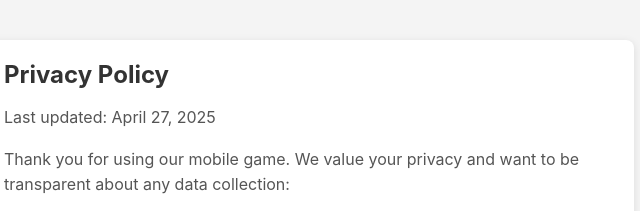
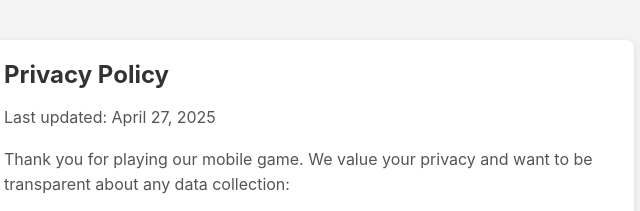
Before and after one commit to MkChiaXDD/the-maze-game, a plain HTML site: page index.html in a window 1280 px wide. Shown: the top 211 px of the page, 336-976 px from the left. Drawn offline with Linux system fonts and the light colour scheme.

Commit message:
Update index.html

```diff
--- a/index.html
+++ b/index.html
@@ -47,7 +47,7 @@
   <div class="container">
     <h1>Privacy Policy</h1>
     <p>Last updated: April 27, 2025</p>
-    <p>Thank you for using our mobile game. We value your privacy and want to be transparent about any data collection:</p>
+    <p>Thank you for playing our mobile game. We value your privacy and want to be transparent about any data collection:</p>
     <ul>
       <li><strong>No Personal Data Collected:</strong> Our game does not collect, store, or share any personal information. We do not access your contacts, location, camera, or any other personal resource.</li>
       <li><strong>In-App Banner Ads:</strong> We display banner ads at the top of one screen using Google AdMob. AdMob may collect non-personal data (e.g. advertising identifiers) to serve relevant ads. For details, please review <a href="https://policies.google.com/privacy" target="_blank">Google's Privacy Policy</a>.</li>
```
